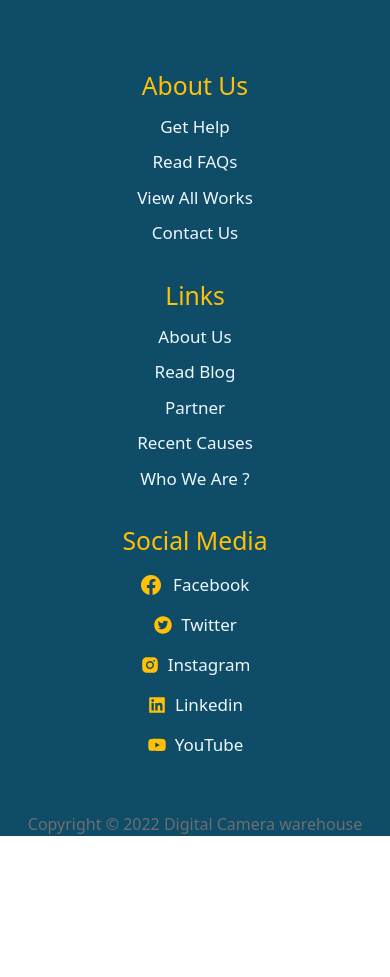
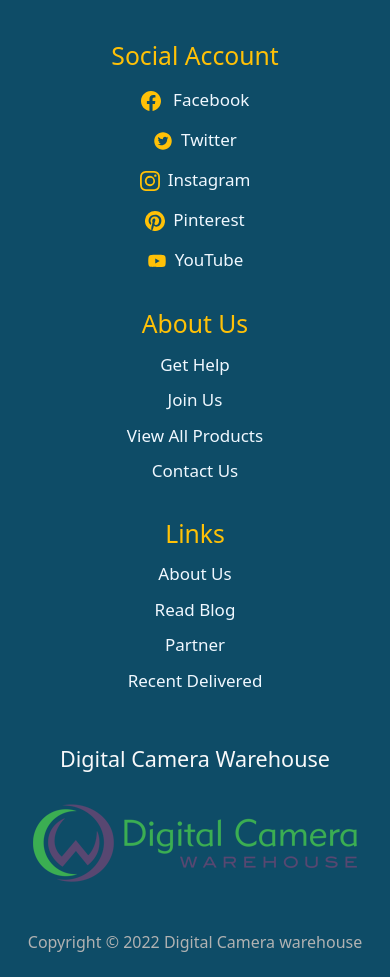
Before and after one commit to EmtiazHossainE2/digital-camera-warehouse, a React (Create React App) app: page / in a window 390 px wide. Shown: the part 1020-1997 px from the top of the page. Before the commit the page ends 1872 px from the top, so only its background shows below. Built offline with nearby package versions, Linux system fonts and the light colour scheme; no server answers.

Commit message:
footer style and responsive

```diff
--- a/src/components/Header/Header.css
+++ b/src/components/Header/Header.css
@@ -1,5 +1,5 @@
 .dropdown-menu  {
-    background-color: #0e4c67;
+    background-color: #578295;
 }
 .header-container{
     background-color: #0e4c67;
--- a/src/pages/Footer/Footer/Footer.js
+++ b/src/pages/Footer/Footer/Footer.js
@@ -4,7 +4,7 @@
 
 const Footer = () => {
     return (
-        <div className='' style={{backgroundColor : "#0e4c67"}}>
+        <div className='py-3' style={{backgroundColor : "#0e4c67"}}>
             <FooterTop/>
             <FooterBottom/>
         </div>
--- a/src/pages/Footer/Footer/FooterBottom/FooterBottom.css
+++ b/src/pages/Footer/Footer/FooterBottom/FooterBottom.css
@@ -1,5 +1,5 @@
 .copy-right p,a{
-    color: rgb(109, 111, 112);
+    color: rgb(177, 178, 178);
 }
 .copy-right a{
     text-decoration: none;
--- a/src/pages/Footer/Footer/FooterBottom/FooterBottom.js
+++ b/src/pages/Footer/Footer/FooterBottom/FooterBottom.js
@@ -5,9 +5,9 @@
     const currentYear = new Date().getFullYear();
     return (
         <div>
-            <div className="copy-right text-center">
+            <div className="copy-right text-center ">
                     <p>Copyright © {currentYear}
-                        <Link to='/' > Digital Camera warehouse</Link>
+                        <Link to='/'  > Digital Camera warehouse</Link>
                     </p>
                 </div>
         </div>
--- a/src/pages/Footer/FooterTop/FooterTop.css
+++ b/src/pages/Footer/FooterTop/FooterTop.css
@@ -8,6 +8,9 @@
     text-transform: capitalize;
     font-size: 17px;
     padding: 5px;
+}
+a:hover{
+    color: rgb(247, 175, 40);
 }
 
 /* responsive */
--- a/src/pages/Footer/FooterTop/FooterTop.js
+++ b/src/pages/Footer/FooterTop/FooterTop.js
@@ -1,29 +1,32 @@
 import React from 'react';
 import './FooterTop.css'
 import { Link } from 'react-router-dom';
-import { BsFacebook } from 'react-icons/bs';
-import { AiFillTwitterCircle,AiFillInstagram, AiFillYoutube ,AiFillLinkedin} from 'react-icons/ai';
+import { BsFacebook,BsPinterest,BsInstagram } from 'react-icons/bs';
+import { AiFillTwitterCircle,AiFillInstagram, AiFillYoutube } from 'react-icons/ai';
+import logo from '../../../images/website_logo.png'
 
 const FooterTop = () => {
     return (
-        <div className='container  pb-5'>
+        <div className='container pt-2 pb-5'>
             <div className="row">
-                <div className="col-md-4 col-sm-12">
-                    <div className='mt-4 logo text-center'>
-                        <Link className='text-decoration-none' to='/'>
-                            <h4 className='text-warning  py-4'>Digital Camera Warehouse</h4>
-                        </Link>
-
-                    </div>
-                </div>
                 <div className="col-md-8 col-sm-12 ">
                     <div className="row mt-3">
                         <div className="col-md-4 col-sm-6 d-flex justify-content-center">
                             <div className='important-link '>
+                                <h2 className='text-warning'> Social Account</h2>
+                                <Link to='/facebook'><span className='text-warning pe-2 fs-5'><BsFacebook /></span> Facebook</Link>
+                                <Link to='/twitter'><span className='text-warning pe-2 fs-5'><AiFillTwitterCircle /></span>Twitter</Link>
+                                <Link to='/instagram'><span className='text-warning pe-2  fs-5'><BsInstagram /></span>Instagram</Link>
+                                <Link to='/pinterest'><span className='text-warning pe-2  fs-5'><BsPinterest /></span>Pinterest</Link>
+                                <Link to='/youtube'><span className='text-warning pe-2  fs-5'><AiFillYoutube /></span>YouTube</Link>
+                            </div>
+                        </div>
+                        <div className="col-md-4 col-sm-6 d-flex justify-content-center">
+                            <div className='important-link '>
                                 <h2 className='text-warning'>About Us</h2>
                                 <Link to='/help'>get help</Link>
-                                <Link to='/faq'>read FAQs</Link>
-                                <Link to='/home#services'>view all works</Link>
+                                <Link to='/signup'>Join Us</Link>
+                                <Link to='/inventories'>view all products</Link>
                                 <Link to='/contact'>contact us</Link>
                             </div>
                         </div>
@@ -33,20 +36,19 @@
                                 <Link to='/about'>  About Us</Link>
                                 <Link to='/blog'> Read Blog</Link>
                                 <Link to='/'> Partner </Link>
-                                <Link to='/'>  Recent Causes</Link>
-                                <Link to='/'>  Who we are ?</Link>
+                                <Link to='/'>  Recent Delivered</Link>
                             </div>
                         </div>
-                        <div className="col-md-4 col-sm-6 d-flex justify-content-center">
-                            <div className='important-link '>
-                                <h2 className='text-warning'>  Social Media</h2>
-                                <Link to='/facebook'><span className='text-warning pe-2 fs-5'><BsFacebook /></span> Facebook</Link>
-                                <Link to='/twitter'><span className='text-warning pe-2 fs-5'><AiFillTwitterCircle /></span>Twitter</Link>
-                                <Link to='/instagram'><span className='text-warning pe-2  fs-5'><AiFillInstagram /></span>Instagram</Link>
-                                <Link to='/linkedin'><span className='text-warning pe-2  fs-5'><AiFillLinkedin /></span>Linkedin</Link>
-                                <Link to='/youtube'><span className='text-warning pe-2  fs-5'><AiFillYoutube /></span>YouTube</Link>
+                    </div>
+                </div>
+                <div className="col-md-4 col-sm-12">
+                    <div className='mt-4 logo text-center'>
+                        <Link className='text-decoration-none' to='/'>
+                            <h4 className='text-light  py-4'>Digital Camera Warehouse</h4>
+                            <div>
+                                <img src={logo} alt="" />
                             </div>
-                        </div>
+                        </Link>
                     </div>
                 </div>
             </div>
--- a/src/pages/Home/Banner/Banner.js
+++ b/src/pages/Home/Banner/Banner.js
@@ -12,7 +12,7 @@
     const currentYear = new Date().getFullYear();
     return (
         <div>
-            <div className="row  px-4 banner">
+            <div className="row  px-4 pt-1 pb-5 banner">
                 <div className="col-lg-6 ">
                     <Carousel>
                         <Carousel.Item>
```
Also changed, not shown: src/images/website_logo.png (added).
